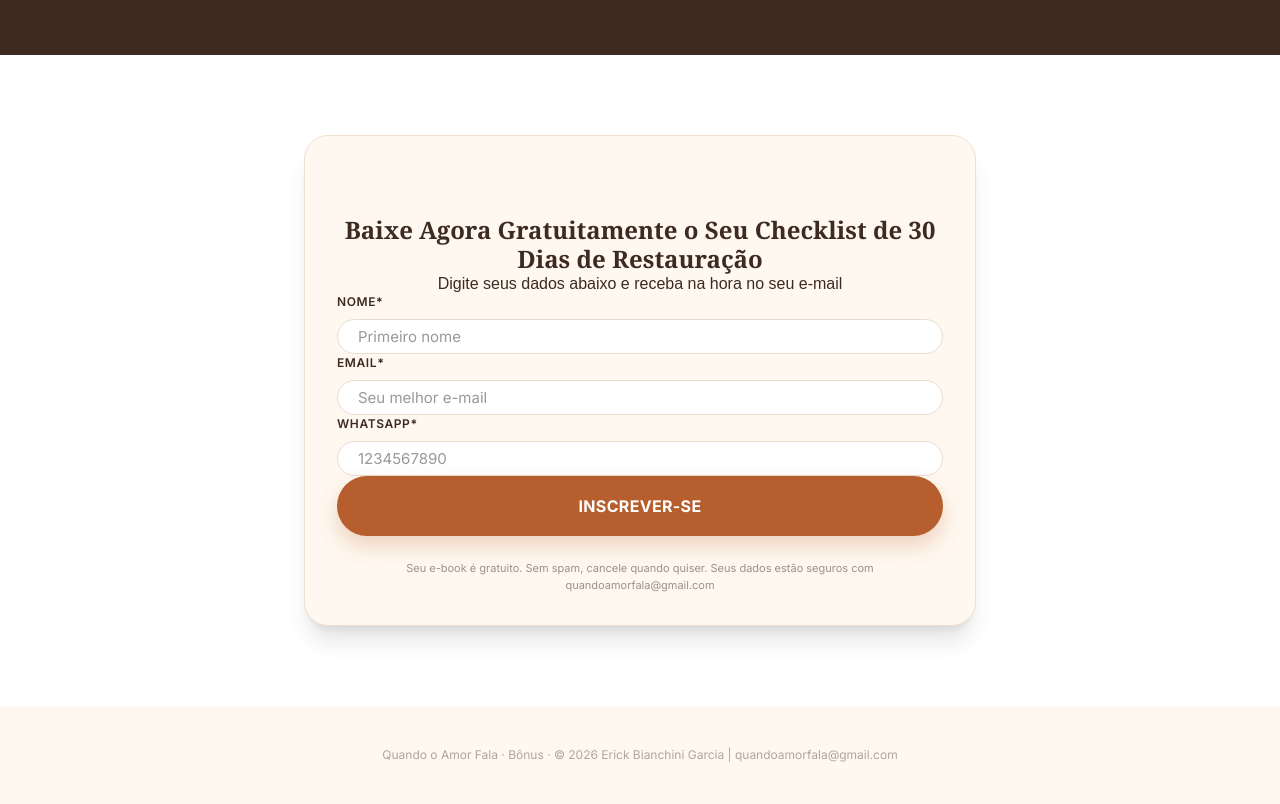
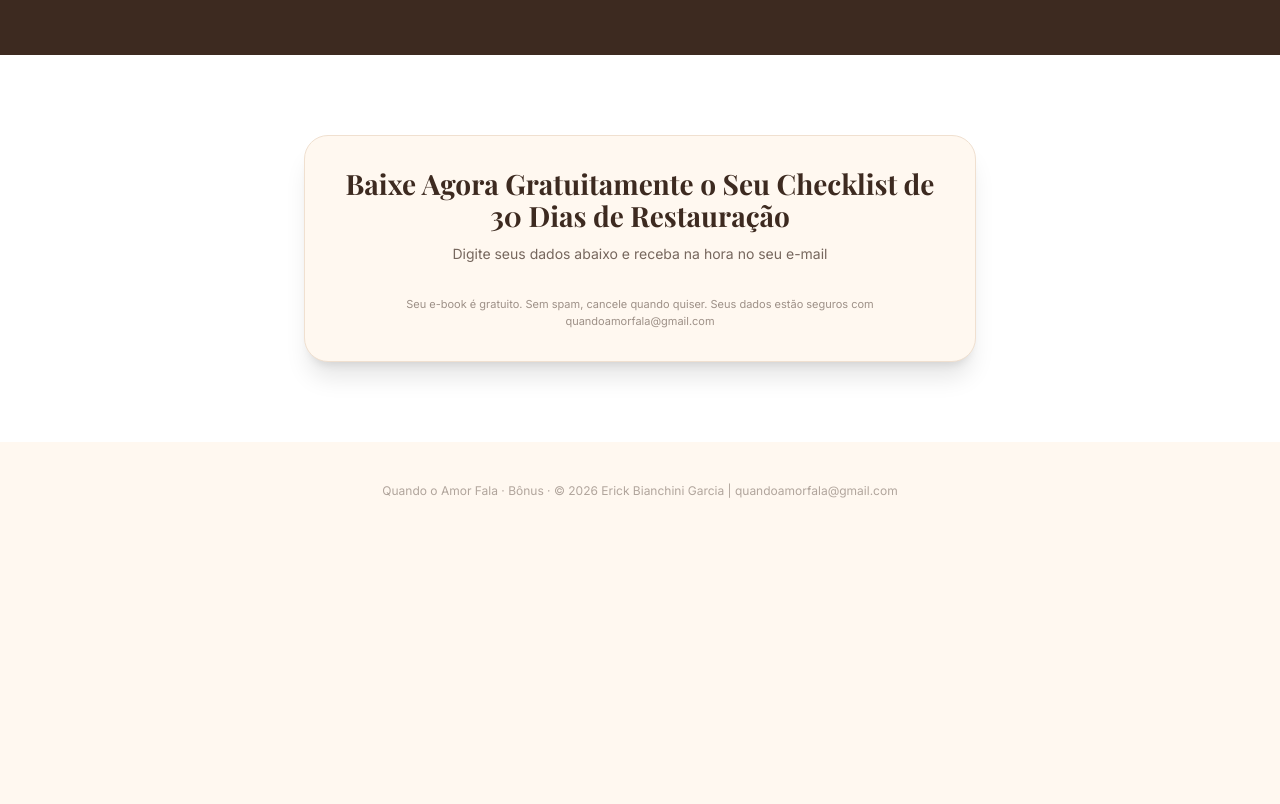
Before and after one commit to sevenstamp777/checklist-30dr, a plain HTML site: page index.html in a window 1280 px wide. Shown: the part 2666-3470 px from the top of the page. After the commit the page ends 3206 px from the top, so only its background shows below. Drawn offline with nearby package versions, Linux system fonts and the light colour scheme.

Commit message:
Atualizar index.html

```diff
--- a/index.html
+++ b/index.html
@@ -83,62 +83,13 @@ tailwind.config = { theme: { extend: { fontFamily: { serif: ['Playfair Display',
 <section id="form" class="py-20 bg-white">
 <div class="max-w-[720px] mx-auto px-6">
 <div class="bg-cream rounded-[24px] p-8 border border-[#F0E0D0] shadow-xl">
-<h2 class="font-serif text-[28px] font-bold text-center leading-8"></h2>
-<p class="text-center text-sm opacity-70 mt-3"></p>
+<h2 class="font-serif text-[28px] font-bold text-center leading-8">Baixe Agora Gratuitamente o Seu Checklist de 30 Dias de Restauração</h2>
+<p class="text-center text-sm opacity-70 mt-3">Digite seus dados abaixo e receba na hora no seu e-mail</p>
 
 <!-- FORMULÁRIO SENDPULSE INTEGRADO - Mantém 100% o layout premium -->
-<!-- SendPulse Subscription Form -->
 <div class="mt-8">
-<style>
-/* Local SendPulse form styles for quick edits */
-.sp-form[sp-id="254764"] { display: block; background: rgba(255, 248, 239, 1); padding: 15px; width: 600px; max-width: 100%; border-radius: 30px; border-color: #dddddd; border-style: solid; border-width: 1px; font-family: Arial, "Helvetica Neue", sans-serif; background-repeat: no-repeat; background-position: center; background-size: auto; }
-.sp-form[sp-id="254764"] input[type="checkbox"] { display: inline-block; opacity: 1; visibility: visible; }
-.sp-form[sp-id="254764"] .sp-form-fields-wrapper { margin: 0 auto; width: 570px; }
-.sp-form[sp-id="254764"] .sp-form-control { background: #ffffff; border-color: #cccccc; border-style: solid; border-width: 1px; font-size: 15px; padding-left: 8.75px; padding-right: 8.75px; border-radius: 16px; height: 35px; width: 100%; }
-.sp-form[sp-id="254764"] .sp-field label { color: rgba(115, 91, 54, 1); font-size: 13px; font-style: normal; font-weight: bold; }
-.sp-form[sp-id="254764"] .sp-button-messengers { border-radius: 16px; }
-.sp-form[sp-id="254764"] .sp-button { border-radius: 25px; background-color: #a85f39; color: #ffffff; width: 100%; font-weight: 700; font-style: normal; font-family: Arial, sans-serif; box-shadow: none; }
-.sp-form[sp-id="254764"] .sp-button-container { text-align: center; width: auto; }
-/* Hide branding via stylesheet in assets/css/form.css as well; kept here for portability */
-.sp-link-wrapper, .sp-branding, .sp-legal { display: none !important; }
-</style>
-
-<div class="sp-form-outer">
-  <div id="sp-form-254764" sp-id="254764" sp-hash="97a702f03a46d9473d04dee138ffd45cc33b6fec3fcd4a63ff151287f18f0f75" sp-lang="pt-br" class="sp-form sp-form-regular sp-form-embed" sp-show-options="%7B%22satellite%22%3Afalse%2C%22maDomain%22%3A%22login.sendpulse.com%22%2C%22formsDomain%22%3A%22forms.sendpulse.com%22%2C%22condition%22%3A%22onEnter%22%2C%22scrollTo%22%3A25%2C%22delay%22%3A10%2C%22repeat%22%3A3%2C%22background%22%3A%22rgba(0%2C%200%2C%200%2C%200.5)%22%2C%22position%22%3A%22bottom-right%22%2C%22animation%22%3A%22%22%2C%22hideOnMobile%22%3Afalse%2C%22submitRedirectUrl%22%3A%22%22%2C%22urlFilter%22%3Afalse%2C%22urlFilterConditions%22%3A%5B%7B%22force%22%3A%22hide%22%2C%22clause%22%3A%22contains%22%2C%22token%22%3A%22%22%7D%5D%2C%22analytics%22%3A%7B%22ga%22%3A%7B%22eventLabel%22%3A%22Formul_rio_de_inscri_o_Casais%22%2C%22send%22%3Afalse%7D%7D%2C%22utmEnable%22%3Afalse%7D">
-    <div class="sp-form-fields-wrapper">
-      <div class="sp-message"><div></div></div>
-      <form novalidate class="sp-element-container">
-        <div class="sp-field sp-field-full-width" sp-id="sp-7c3e5b86-134e-4d41-87c0-42bf02775f7f">
-          <div style="font-family: Georgia, serif; line-height: 1.2;">
-            <p style="text-align: center;"><span style="font-size: 24px;"><strong>Baixe Agora Gratuitamente o Seu Checklist de 30 Dias de Restauração</strong></span></p>
-          </div>
-        </div>
-        <div class="sp-field" sp-id="sp-5f5a4d27-f045-4783-9f21-0a04e83be35f">
-          <div style="font-family: inherit; line-height: 1.2;"><p style="text-align: center;">Digite seus dados abaixo e receba na hora no seu e-mail</p></div>
-        </div>
-        <div class="sp-field" sp-id="sp-6a78b69a-9a97-4706-9c51-52c8a53a957d">
-          <label class="sp-control-label"><span>Nome</span><strong>*</strong></label>
-          <input type="text" sp-type="input" name="sform[Tm9tZQ==]" class="sp-form-control" placeholder="Primeiro nome" sp-tips="%7B%22required%22%3A%22Campo%20obrigat%C3%B3rio%22%7D" autocomplete="on" required>
-        </div>
-        <div class="sp-field" sp-id="sp-21500bc5-c5a4-4af5-8c1f-82c3892d0dd6">
-          <label class="sp-control-label"><span>Email</span><strong>*</strong></label>
-          <input type="email" sp-type="email" name="sform[email]" class="sp-form-control" placeholder="Seu melhor e-mail" sp-tips="%7B%22required%22%3A%22Campo%20obrigat%C3%B3rio%22%2C%22wrong%22%3A%22E-mail%20errado%22%7D" autocomplete="on" required>
-        </div>
-        <div class="sp-field" sp-id="sp-2b29bec2-f056-40e9-88d1-6914b3470e8b">
-          <label class="sp-control-label"><span>WhatsApp</span><strong>*</strong></label>
-          <input type="tel" sp-type="phone" name="sform[phone]" class="sp-form-control" placeholder="1234567890" sp-tips="%7B%22wrong%22%3A%22Telefone%20errado%22%2C%22required%22%3A%22Campo%20obrigat%C3%B3rio%22%7D" autocomplete="on" required>
-        </div>
-        <div class="sp-field sp-button-container" sp-id="sp-7c836cc6-dce0-49f9-9c75-bf300e7e4921">
-          <button id="sp-7c836cc6-dce0-49f9-9c75-bf300e7e4921" class="sp-button">Inscrever-se</button>
-        </div>
-      </form>
-    </div>
-  </div>
+<script src="//web.webformscr.com/apps/fc3/build/loader.js" async sp-form-id="97a702f03a46d9473d04dee138ffd45cc33b6fec3fcd4a63ff151287f18f0f75"></script>
 </div>
-
-<script type="text/javascript" async src="//web.webformscr.com/apps/fc3/build/default-handler.js?1785307693111"></script>
-</div>
-<!-- /SendPulse Subscription Form -->
 
 <p class="text-[11px] text-center opacity-50 mt-6">Seu e-book é gratuito. Sem spam, cancele quando quiser. Seus dados estão seguros com quandoamorfala@gmail.com</p>
 </div>
```
